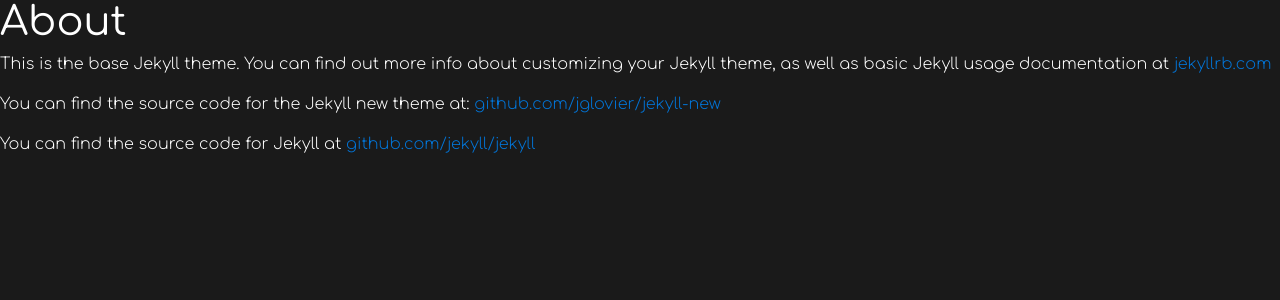
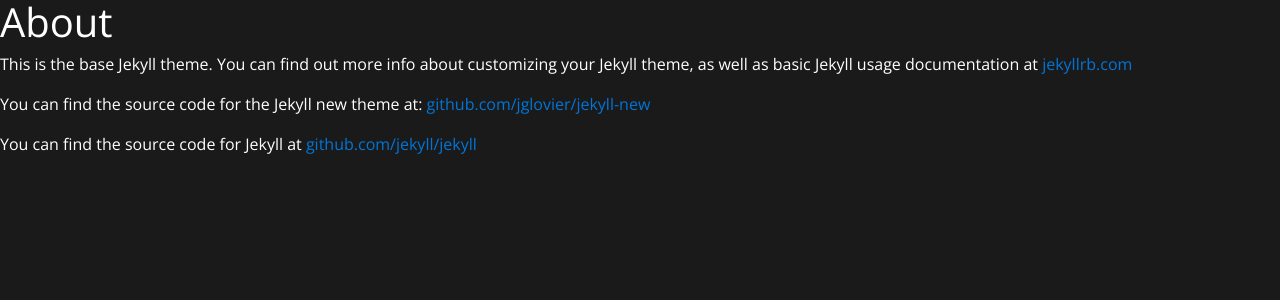
Before and after one commit to vassilis/dodos.gr, a Jekyll site: the page built from about.md, in a window 1280 px wide. Shown: the top 300 px of the page. Built offline with Jekyll 4.4.1, drawn with Linux system fonts in a browser that asks for light colours.

Commit message:
update font family

```diff
--- a/css/main.scss
+++ b/css/main.scss
@@ -4,11 +4,11 @@
 @charset "utf-8";
 
 @import url("//fonts.googleapis.com/css?family=Ubuntu+Condensed");
-@import url("//fonts.googleapis.com/css?family=Comfortaa:400,700,300&subset=greek,latin");
+@import url("//fonts.googleapis.com/css?family=Open+Sans:400,300,700&subset=latin,greek");
 @import url("{{ '/vendor/bootstrap-4.0.0-alpha.2/dist/css/bootstrap.min.css' | prepend: site.baseurl }}");
 
 // Our variables
-$base-font-family: "Comfortaa", sans-serif;
+$base-font-family: "Open Sans", sans-serif;
 $base-font-size:   16px;
 $small-font-size:  $base-font-size * 0.875;
 $base-line-height: 1.5;
```
